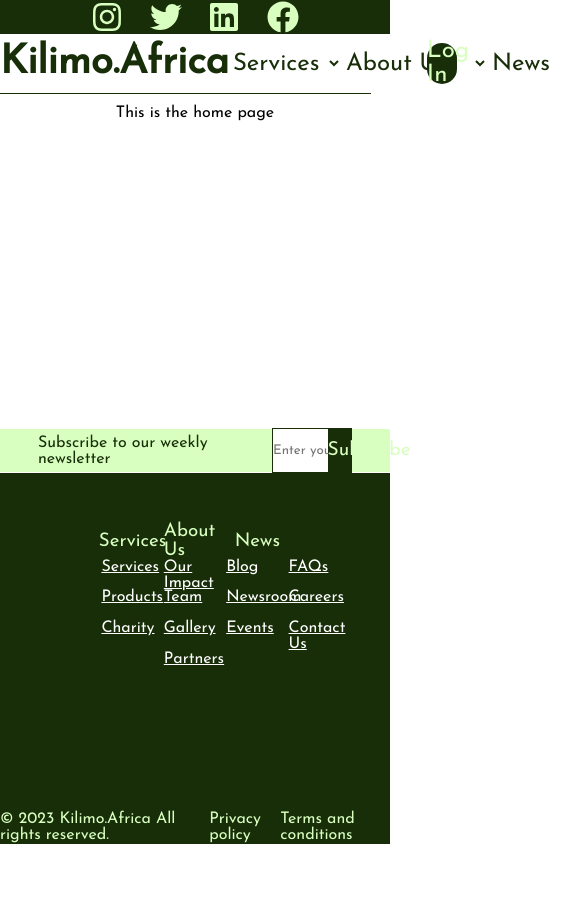
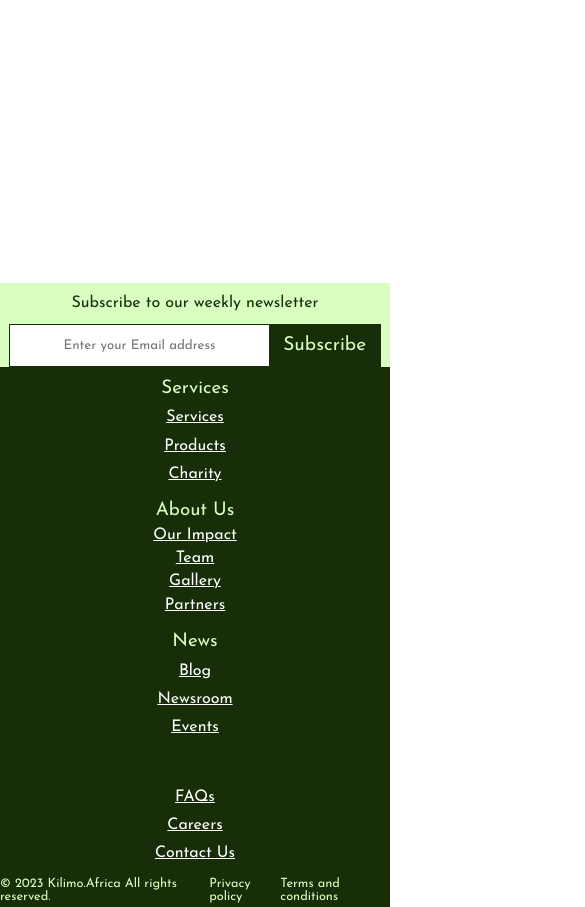
Before and after one commit to MokuaEnock/website, a React (Create React App) app: page / in a window 390 px wide. Shown: the top 907 px of the page, 585 px wide, since content can reach past the window. Before the commit the page ends 844 px from the top, so only its background shows below. Built offline with nearby package versions, Linux system fonts and the light colour scheme.

Commit message:
add media query for footer

```diff
--- a/src/components/footer/Footer.css
+++ b/src/components/footer/Footer.css
@@ -1,5 +1,4 @@
 footer {
-  /* border: thin solid var(--primary-color); */
   height: max-content;
   width: 100vw;
   background-color: var(--primary-color);
@@ -12,7 +11,6 @@
 .footer-head {
   height: 5vh;
   width: 100vw;
-  border: thin solid white;
   display: flex;
   flex-direction: row;
   align-items: center;
@@ -109,3 +107,57 @@
   color: var(--secondary-color);
   text-decoration: underline;
 }
+
+@media screen and (max-width: 768px) {
+  footer > * {
+    width: 95%;
+  }
+
+  footer {
+    display: flex;
+    flex-direction: column;
+    align-items: center;
+    justify-content: center;
+  }
+
+  .footer-head {
+    height: 10vh;
+    display: flex;
+    flex-direction: column;
+    align-items: center;
+    justify-content: center;
+  }
+
+  .footer-head span {
+    width: 95%;
+  }
+  .footer-head form {
+    width: 95%;
+  }
+
+  #footer-logo {
+    display: none;
+  }
+
+  .footer-container {
+    height: max-content;
+    width: 95%;
+    display: flex;
+    flex-direction: column;
+    align-items: center;
+    justify-content: center;
+  }
+
+  .footer-container span {
+    width: 100%;
+    height: 15vh;
+    display: flex;
+    flex-direction: column;
+    align-items: center;
+    justify-content: space-evenly;
+  }
+
+  .footer-foot * {
+    font-size: .8rem;
+  }
+}
--- a/src/components/footer/Footer.js
+++ b/src/components/footer/Footer.js
@@ -12,7 +12,7 @@
         </form>
       </div>
       <div className="footer-container">
-        <span className="footer-logo"></span>
+        <span id="footer-logo"></span>
         <span>
           <h3>Services</h3>
           <Link to="/services">Services</Link>
--- a/src/components/header/header.css
+++ b/src/components/header/header.css
@@ -7,7 +7,6 @@
   align-items: center;
   justify-content: space-between;
 }
-
 
 .header-logo {
   width: max-content;
@@ -40,7 +39,6 @@
 select {
   border: none;
   background-color: var(--secondary-color);
-
 }
 
 select:focus {
@@ -68,8 +66,6 @@
   color: var(--primary-color);
 }
 
-
-
 .header-logs {
   width: 20%;
   height: 70%;
@@ -94,6 +90,6 @@
 
 @media (max-width: 768px) {
   .header {
-    width: 95vw;
+    display: none;
   }
 }
```
Lines whose indentation alone changed are shown as unchanged.
